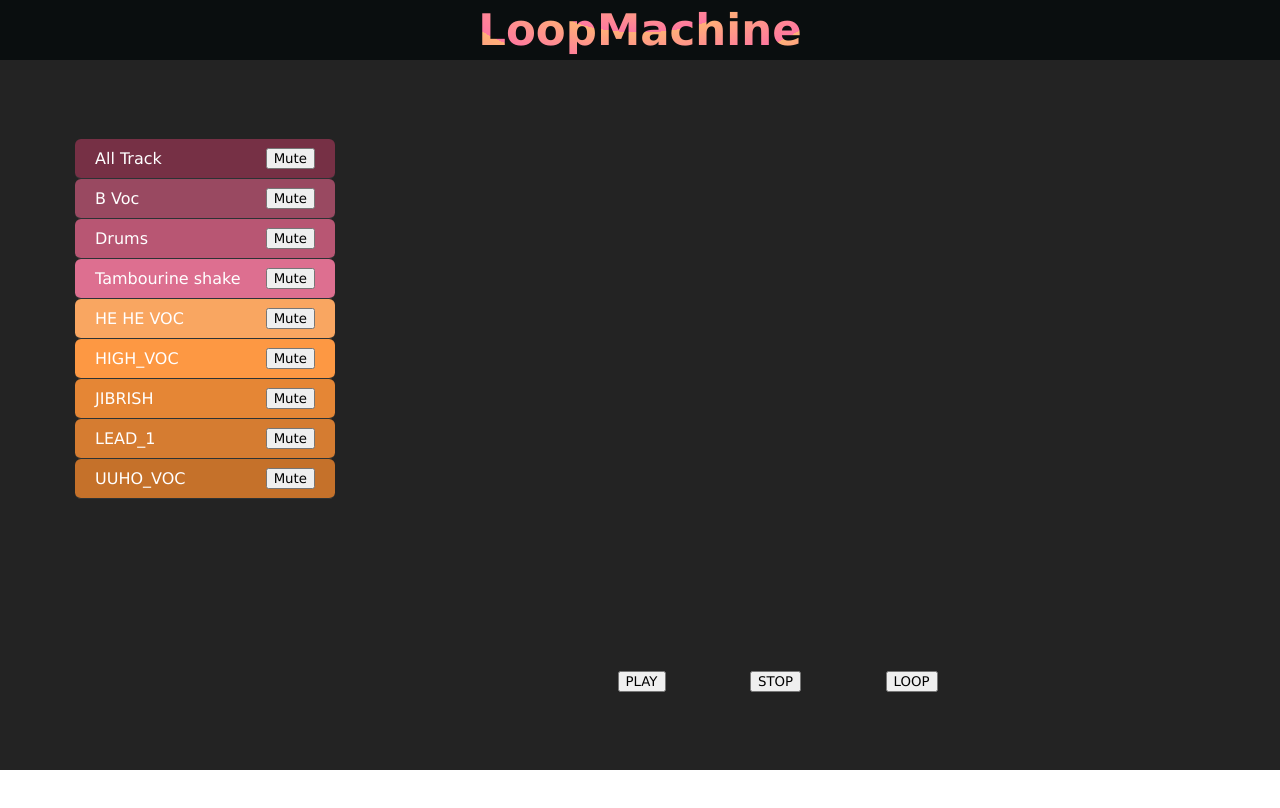
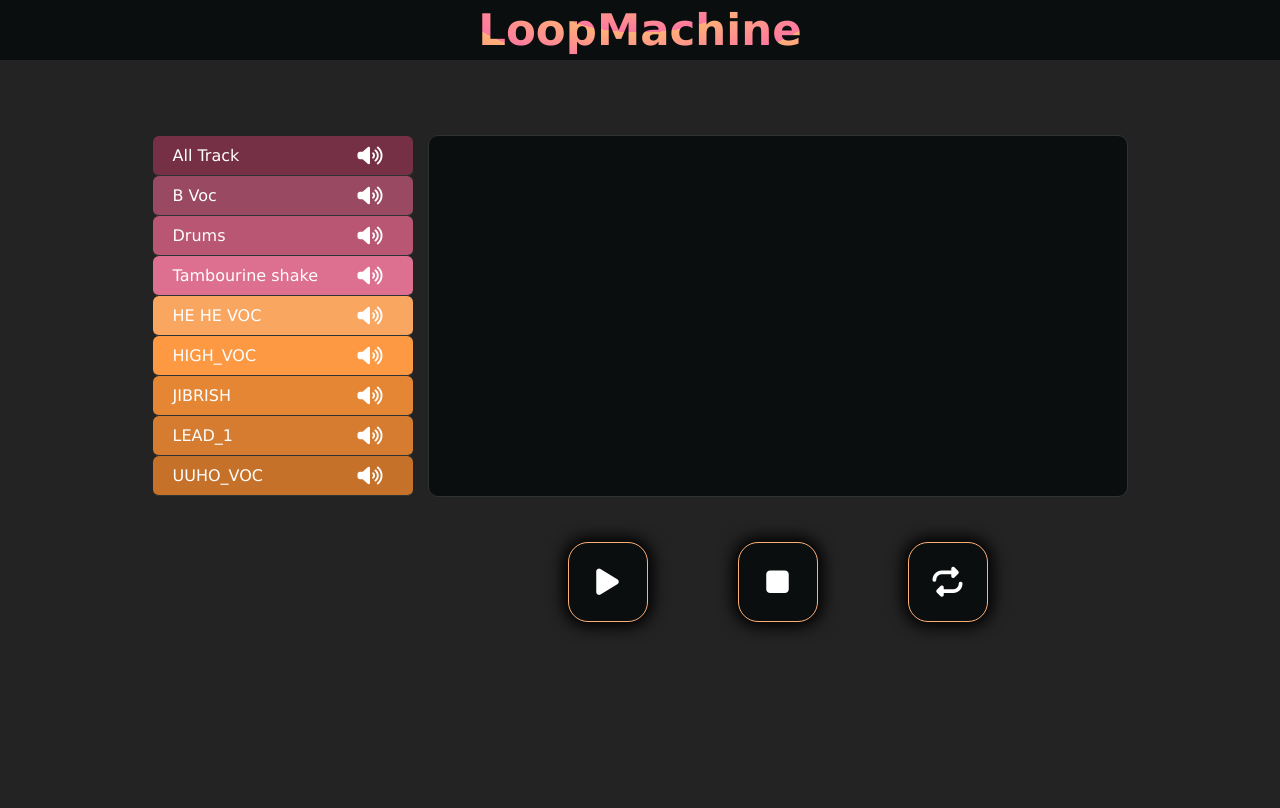
Before and after one commit to RoeeFurman/loopMachine, a Vue app: page /#/ in a window 1280 px wide. Shown: the top 808 px of the page. Built offline with nearby package versions, Linux system fonts and the light colour scheme.

Commit message:
fix: stop button, style updates

```diff
--- a/index.html
+++ b/index.html
@@ -4,6 +4,7 @@
     <meta charset="UTF-8" />
     <link rel="icon" href="/favicon.ico" />
     <meta name="viewport" content="width=device-width, initial-scale=1.0" />
+    <script src="https://kit.fontawesome.com/dd23232373.js" crossorigin="anonymous"></script>
     <title>Loop Machine</title>
   </head>
   <body>
--- a/src/components/actions.vue
+++ b/src/components/actions.vue
@@ -1,8 +1,10 @@
 <template>
   <div class="actions">
-    <button @click="playAll">{{ displayPlayStop }}</button>
-    <button @click="stopAll">STOP</button>
-    <button @click="loopAll">LOOP</button>
+    <button @click="playAll"><i :class="displayPlayStop"></i></button>
+    <button @click="stopAll"><i class="fa-solid fa-stop"></i></button>
+    <button @click="loopAll" :class="{ repeat: isLooping }">
+      <i class="fa-solid fa-repeat"></i>
+    </button>
   </div>
 </template>
 
@@ -16,8 +18,11 @@ export default {
     isStopped() {
       return this.$store.getters.isStopped;
     },
+    isLooping() {
+      return this.$store.getters.isLooping;
+    },
     displayPlayStop() {
-      return this.isPlaying ? "PAUSE" : "PLAY";
+      return this.isPlaying ? "fa-solid fa-pause" : "fa-solid fa-play";
     },
   },
   methods: {
@@ -32,11 +37,11 @@ export default {
       });
     },
     stopAll() {
-      // if (this.isPlaying) {
-      //   this.$store.dispatch({
-      //     type: "togglePlaying",
-      //   });
-      // }
+      if (this.isPlaying) {
+        this.$store.dispatch({
+          type: "togglePlaying",
+        });
+      }
       this.$store.dispatch({
         type: "stopPlaying",
       });
--- /dev/null
+++ b/src/components/cursor-container.vue
@@ -0,0 +1,15 @@
+<template>
+  <div class="cursor-container"></div>
+</template>
+
+<script>
+import itemPreview from "./item-preview.vue";
+
+export default {
+  props: {},
+  components: {
+    itemPreview,
+  },
+  methods: {},
+};
+</script>
--- a/src/components/item-preview.vue
+++ b/src/components/item-preview.vue
@@ -2,7 +2,11 @@
   <section class="item-preview">
     <li class="sound-layer" :style="{ 'background-color': item.color }">
       <label @click="openPreviewLine"> {{ item.name }}</label>
-      <button @click="muteChannel(item._id)">{{ displayMuteBtn }}</button>
+      <div class="mute-btn">
+        <button @click="muteChannel(item._id)">
+          <i :class="displayMuteBtn"></i>
+        </button>
+      </div>
     </li>
     <article v-if="openPreviewMode">
       <h3>{{ item.fileURL }}</h3>
@@ -29,7 +33,9 @@ export default {
       return this.item.isMuted;
     },
     displayMuteBtn() {
-      return this.item.isMuted ? "unMute" : "Mute";
+      return this.item.isMuted
+        ? "fa-solid fa-volume-xmark"
+        : "fa-solid fa-volume-high";
     },
     isPlaying() {
       return this.$store.getters.isPlaying;
--- a/src/scss/components/_actions.scss
+++ b/src/scss/components/_actions.scss
@@ -1,9 +1,26 @@
 .actions {
     display: flex;
     justify-content: space-between;
-    padding: 0 40px;
+    padding: 30px 40px;
     grid-column: 3;
-    grid-row: 2;
+    grid-row: 3;
     margin: auto;
-    width: 400px;
+    width: 500px;
+
+    button {
+        height: 80px;
+        width: 80px;
+        font-size: 30px;
+        background-color: $mainBlack;
+        border: 1px solid $mainBlue;
+        border-radius: 20px;
+        color: $main-white;
+
+        -webkit-box-shadow: 0px 0px 15px 5px #000000;
+        box-shadow: 0px 0px 15px 5px #000000;
+
+        &.repeat {
+            background-color: $mainGray;
+        }
+    }
 }
--- /dev/null
+++ b/src/scss/components/_cursor-container.scss
@@ -0,0 +1,13 @@
+.cursor-container {
+    grid-column: 3;
+    grid-row: 2;
+    background-color: $mainBlack;
+    height: 100%;
+    width: 100%;
+    border-radius: 10px;
+
+    display: grid;
+    grid-template-rows: repeat(9, 40px);
+    grid-template-columns: 100%;
+    border: 1px solid $mainGray;
+}
--- a/src/scss/components/_item-app.scss
+++ b/src/scss/components/_item-app.scss
@@ -2,7 +2,7 @@
   background-color: $main-background;
   display: grid;
   grid-template-columns: $gtc;
-  // grid-template-rows: 50px 60px 1fr;
+  grid-template-rows: 60px 1fr 60px 1fr;
   min-height: 88.8vh;
   gap: 15px;
   text-align: center;
--- a/src/scss/components/_item-list.scss
+++ b/src/scss/components/_item-list.scss
@@ -1,5 +1,7 @@
 .item-list {
     display: flex;
     flex-direction: column;
+    grid-column: 2;
+    grid-row: 2;
 
 }
--- a/src/scss/components/_item-preview.scss
+++ b/src/scss/components/_item-preview.scss
@@ -1,6 +1,17 @@
 .item-preview {
     height: 40px;
     align-items: center;
+
+    .mute-btn {
+        width: 45px;
+
+        button {
+            background: none;
+            border: none;
+            color: $main-white;
+            font-size: 20px;
+        }
+    }
 
     .sound-layer {
         display: flex;
--- a/src/scss/setup/_variables.scss
+++ b/src/scss/setup/_variables.scss
@@ -6,5 +6,5 @@ $main-background:#232323;
 $main-white: white;
 
 
-$gtc: 60px 260px 1fr 60px;
+$gtc: 1fr 260px 700px 1fr;
 $gtc2: 60px 1fr 60px;
--- a/src/scss/styles.scss
+++ b/src/scss/styles.scss
@@ -16,3 +16,4 @@
 @import "components/item-list";
 @import "components/item-preview";
 @import "components/actions";
+@import "components/cursor-container";
--- a/src/views/home-view.vue
+++ b/src/views/home-view.vue
@@ -2,17 +2,20 @@
   <section class="item-app">
     <item-list v-if="items" :items="items" @muteChannel="muteChannel" />
     <actions />
+    <cursorContainer />
   </section>
 </template>
 
 <script>
 import itemList from "../components/item-list.vue";
 import actions from "../components/actions.vue";
+import cursorContainer from "../components/cursor-container.vue";
 export default {
   name: "home",
   components: {
     itemList,
     actions,
+    cursorContainer,
   },
   computed: {
     items() {
```
